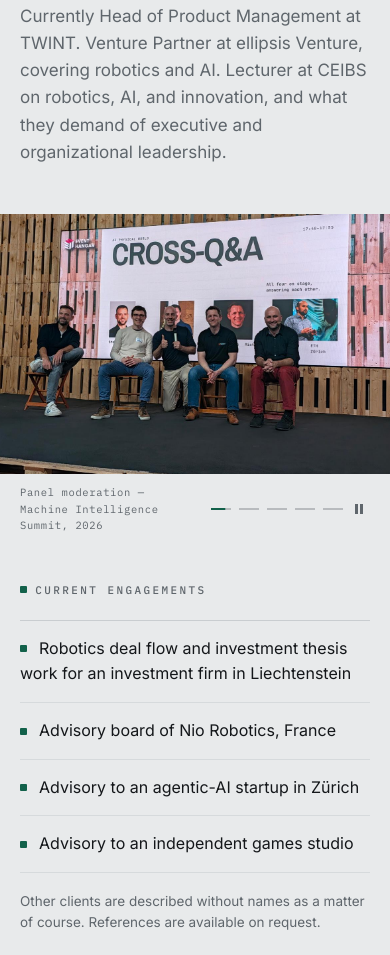
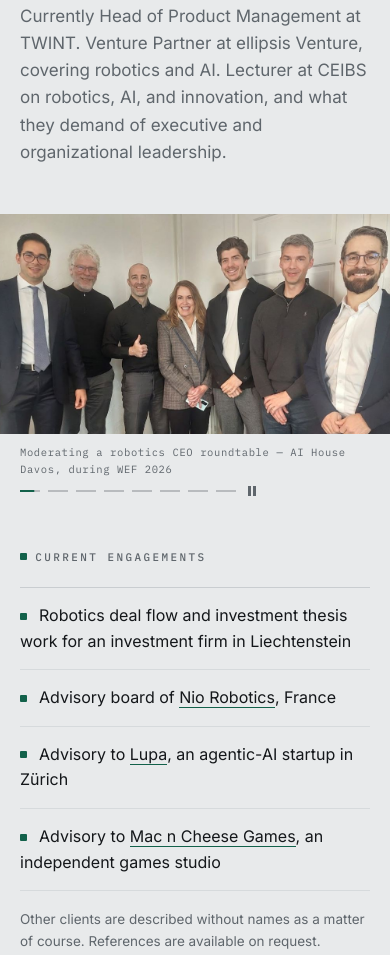
Before and after one commit to robert-n-mackenzie/mackenzie-advisory-website, a plain HTML site: page index.html in a window 390 px wide. Shown: the part 2849-3804 px from the top of the page. Drawn offline with Linux system fonts and the light colour scheme.

Commit message:
Add Davos, CEIBS Stuttgart and robot table-tennis slides; name clients
Slideshow grows to eight photos and opens with the AI House Davos
roundtable during WEF 2026. Nio Robotics, Lupa and Mac n Cheese Games
are named and linked in the engagements list. On phones the slideshow is
a little shorter and its controls sit below the caption.

Co-Authored-By: Claude Opus 5.5 <noreply@anthropic.com>

```diff
--- a/index.html
+++ b/index.html
@@ -113,11 +113,15 @@ section.pad{padding-block:clamp(48px,6.4vw,86px)}
   border-top:1px solid var(--rule)}
 .eng li{padding-block:15px;border-bottom:1px solid var(--hair);
   font-size:16px;min-width:0;overflow-wrap:anywhere}
+.eng a{text-decoration:none;border-bottom:1px solid var(--accent);
+  transition:color .16s ease}
+.eng a:hover{color:var(--accent)}
+.eng a:focus-visible{outline:2px solid var(--accent);outline-offset:3px;border-radius:2px}
 .eng-note{margin-top:18px;font-size:13.5px;color:var(--muted);max-width:60ch}
 
 /* ---- speaking band: slow crossfade slideshow ---- */
 .band figure{margin:0;--dwell:7s}
-.show-frame{position:relative;overflow:hidden;height:clamp(260px,41vw,600px);
+.show-frame{position:relative;overflow:hidden;height:clamp(220px,41vw,600px);
   background:var(--rule)}
 .show-frame img{position:absolute;inset:0;width:100%;height:100%;object-fit:cover;
   object-position:var(--pos,50% 40%);transform-origin:var(--pos,50% 40%);
@@ -179,6 +183,8 @@ footer{background:var(--block-bg);color:var(--block-fg)}
   .about img{max-width:280px}
   .svc-row{grid-template-columns:1fr;gap:8px}
   .contact{grid-template-columns:1fr;align-items:start}
+  .show-bar{flex-direction:column;align-items:stretch;gap:4px}
+  .show-ctl{margin-left:-3px}
   .foot-in{justify-content:flex-start}
   .foot-meta{text-align:left}
 }
@@ -251,14 +257,17 @@ footer{background:var(--block-bg);color:var(--block-fg)}
   <div class="band">
     <figure class="show" aria-roledescription="carousel" aria-label="Recent engagements and appearances">
       <div class="show-frame">
-        <img class="on" src="img/show-summit-2026-1200.jpg" srcset="img/show-summit-2026-1200.jpg 1200w, img/show-summit-2026.jpg 2000w" sizes="100vw" loading="lazy" decoding="async" style="--pos:50% 64%" data-cap="Panel moderation &mdash; Machine Intelligence Summit, 2026" alt="Robert MacKenzie on stage with the panel, giving a thumbs-up">
+        <img class="on" src="img/show-davos-2026-1200.jpg" srcset="img/show-davos-2026-1200.jpg 1200w, img/show-davos-2026.jpg 2000w" sizes="100vw" loading="lazy" decoding="async" style="--pos:45% 15%" data-cap="Moderating a robotics CEO roundtable &mdash; AI House Davos, during WEF 2026" alt="Robert MacKenzie with the CEOs of his physical AI and robotics panel at AI House Davos">
+        <img src="img/show-summit-2026-1200.jpg" srcset="img/show-summit-2026-1200.jpg 1200w, img/show-summit-2026.jpg 2000w" sizes="100vw" loading="lazy" decoding="async" style="--pos:50% 64%" data-cap="Panel moderation &mdash; Machine Intelligence Summit, 2026" alt="Robert MacKenzie on stage with the panel, giving a thumbs-up">
         <img src="img/show-lab-2026-1200.jpg" srcset="img/show-lab-2026-1200.jpg 1200w, img/show-lab-2026.jpg 2000w" sizes="100vw" loading="lazy" decoding="async" style="--pos:40% 52%" data-cap="Advisory board &mdash; Nio Robotics, France, 2026" alt="Robert MacKenzie at a test rig in the Nio Robotics lab, with an ARU robot in the foreground">
-        <img src="img/show-ceibs-2026-1200.jpg" srcset="img/show-ceibs-2026-1200.jpg 1200w, img/show-ceibs-2026.jpg 1600w" sizes="100vw" loading="lazy" decoding="async" style="--pos:50% 54%" data-cap="Executive teaching &mdash; CEIBS, 2026" alt="Robert MacKenzie teaching an executive programme at CEIBS">
+        <img src="img/show-ceibs-2026-1200.jpg" srcset="img/show-ceibs-2026-1200.jpg 1200w, img/show-ceibs-2026.jpg 1600w" sizes="100vw" loading="lazy" decoding="async" style="--pos:50% 54%" data-cap="Executive teaching &mdash; CEIBS DBA, 2026" alt="Robert MacKenzie teaching an executive programme at CEIBS">
         <img src="img/show-keynote-2026-1200.jpg" srcset="img/show-keynote-2026-1200.jpg 1200w, img/show-keynote-2026.jpg 2400w" sizes="100vw" loading="lazy" decoding="async" style="--pos:50% 40%" data-cap="Keynote &mdash; Robotics on the Rise, 2026" alt="Robert MacKenzie giving a keynote to a full room">
+        <img src="img/show-pingpong-2026-1200.jpg" srcset="img/show-pingpong-2026-1200.jpg 1200w, img/show-pingpong-2026.jpg 2000w" sizes="100vw" loading="lazy" decoding="async" style="--pos:81% 60%" data-cap="Playing table tennis against a robot, 2026" alt="Robert MacKenzie playing table tennis against a robot arm, the robot leading 1:0">
+        <img src="img/show-stuttgart-2026-1200.jpg" srcset="img/show-stuttgart-2026-1200.jpg 1200w, img/show-stuttgart-2026.jpg 2000w" sizes="100vw" loading="lazy" decoding="async" style="--pos:60% 40%" data-cap="Executive teaching &mdash; CEIBS Global EMBA, Stuttgart, 2026" alt="Robert MacKenzie presenting to a CEIBS Global Executive MBA class">
         <img src="img/show-reinvent-2023-1200.jpg" srcset="img/show-reinvent-2023-1200.jpg 1200w, img/show-reinvent-2023.jpg 1536w" sizes="100vw" loading="lazy" decoding="async" style="--pos:50% 45%" data-cap="Speaking &mdash; AWS re:Invent, 2023" alt="Robert MacKenzie speaking on stage">
       </div>
       <div class="wrap show-bar">
-        <figcaption>Panel moderation &mdash; Machine Intelligence Summit, 2026</figcaption>
+        <figcaption>Moderating a robotics CEO roundtable &mdash; AI House Davos, during WEF 2026</figcaption>
         <div class="show-ctl" hidden>
           <button class="show-pp" type="button" aria-label="Pause slideshow"><svg class="i-pause" viewBox="0 0 10 10" aria-hidden="true"><rect x="1" y="0" width="3" height="10"/><rect x="6" y="0" width="3" height="10"/></svg><svg class="i-play" viewBox="0 0 10 10" aria-hidden="true"><path d="M1 0l9 5-9 5z"/></svg></button>
         </div>
@@ -271,9 +280,9 @@ footer{background:var(--block-bg);color:var(--block-fg)}
       <p class="label"><span class="mark"></span>Current engagements</p>
       <ul class="eng">
         <li><span class="mark"></span>Robotics deal flow and investment thesis work for an investment firm in Liechtenstein</li>
-        <li><span class="mark"></span>Advisory board of Nio Robotics, France</li>
-        <li><span class="mark"></span>Advisory to an agentic-AI startup in Zürich</li>
-        <li><span class="mark"></span>Advisory to an independent games studio</li>
+        <li><span class="mark"></span>Advisory board of <a href="https://nio-robotics.com/" target="_blank" rel="noopener">Nio Robotics</a>, France</li>
+        <li><span class="mark"></span>Advisory to <a href="https://hellolupa.com/" target="_blank" rel="noopener">Lupa</a>, an agentic-AI startup in Zürich</li>
+        <li><span class="mark"></span>Advisory to <a href="https://www.macncheesegames.com/" target="_blank" rel="noopener">Mac n Cheese Games</a>, an independent games studio</li>
       </ul>
       <p class="eng-note">Other clients are described without names as a matter of course. References are available on request.</p>
     </section>
```
Also changed, not shown: img/show-davos-2026-1200.jpg (added), img/show-davos-2026.jpg (added), img/show-pingpong-2026-1200.jpg (added), img/show-pingpong-2026.jpg (added), img/show-stuttgart-2026-1200.jpg (added), img/show-stuttgart-2026.jpg (added), 1 other file.
